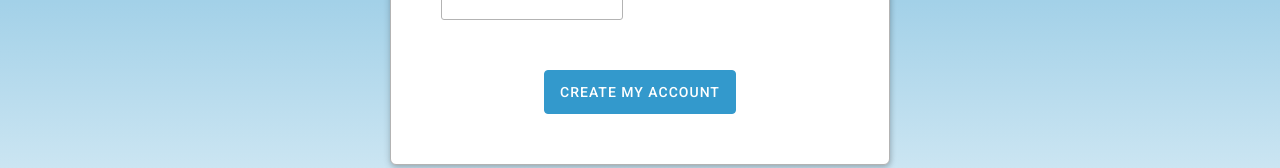
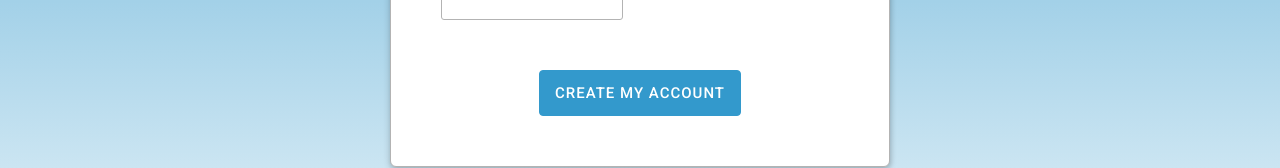
Before and after one commit to ElvisKnapman/Todo-App-With-Redux, a React (Create React App) app in the folder todo-with-redux/: page /register in a window 1280 px wide. Shown: the part 465-633 px from the top of the page. Built offline with nearby package versions, Linux system fonts and the light colour scheme.

Commit message:
:bug: removed outline and changed font on buttons

```diff
--- a/todo-with-redux/src/sass/regForm.scss
+++ b/todo-with-redux/src/sass/regForm.scss
@@ -67,6 +67,7 @@
 
   &.register-btn,
   &.login-btn {
+    outline: none;
     border: 1px solid #39c;
     background-color: #39c;
     color: #fff;
@@ -75,7 +76,8 @@
     letter-spacing: 1px;
     font-family: "Roboto";
     font-weight: 500;
-    font-size: 1.4rem;
+    font-size: 1.5rem;
+    min-width: 11rem;
     &:hover {
       background-color: transparent;
       color: #39c;
```
